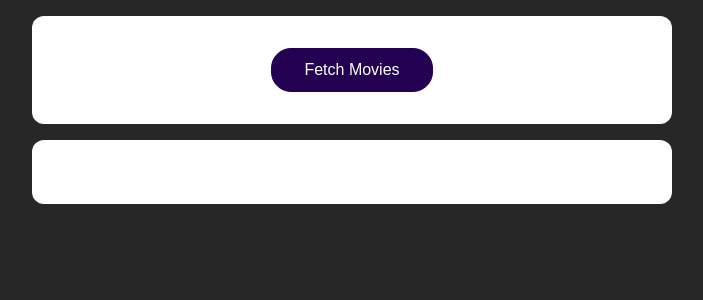
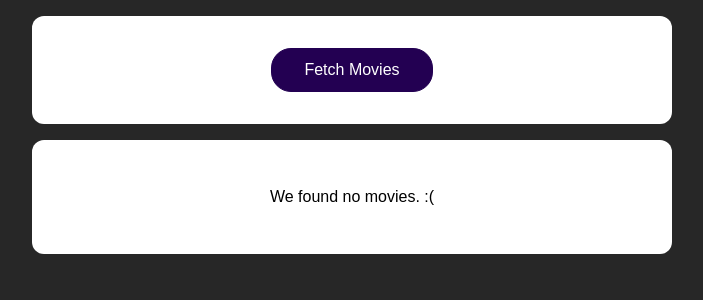
Before and after one commit to IS-Projects/fetch-sw-movies-react, a React (Create React App) app: page / in a window 1280 px wide. Shown: the top 300 px of the page, without its empty margins (288-991 px from the left). Built offline with nearby package versions, Linux system fonts and the light colour scheme.

Commit message:
added states to show user while req is processed

```diff
--- a/src/App.js
+++ b/src/App.js
@@ -5,8 +5,10 @@
 
 function App() {
   const [movies, setMovies] = useState([]);
+  const [isLoading, setIsLoading] = useState(false);
 
   const fetchMoviesHandler = async () => {
+    setIsLoading(true);
     const response = await fetch("https://swapi.dev/api/films/").then((res) => {
       if (res.ok) {
         return res.json();
@@ -25,6 +27,7 @@
       };
     });
     setMovies(transformedResults);
+    setIsLoading(false);
   };
 
   return (
@@ -33,7 +36,9 @@
         <button onClick={fetchMoviesHandler}>Fetch Movies</button>
       </section>
       <section>
-        <MoviesList movies={movies} />
+        {isLoading && <p>Loading ...</p>}
+        {!isLoading && movies.length === 0 && <p>We found no movies. :(</p>}
+        {!isLoading && movies.length > 0 && <MoviesList movies={movies} />}
       </section>
     </React.Fragment>
   );
```
